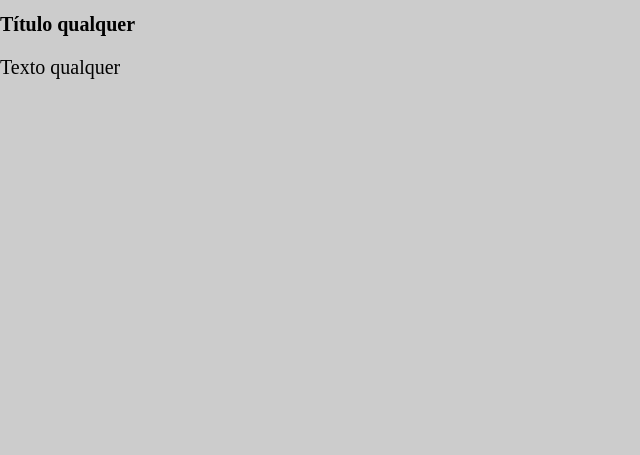
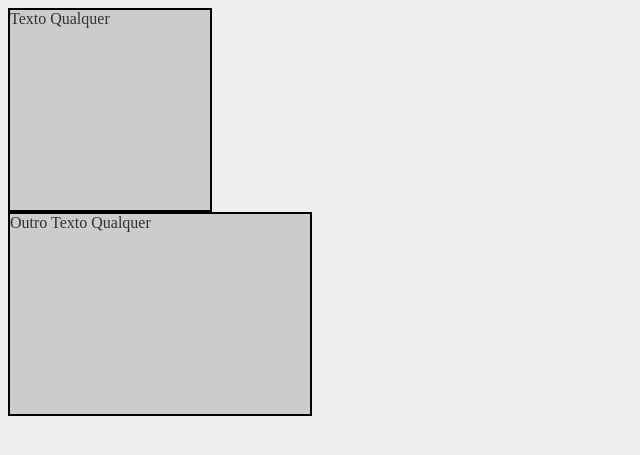
Before and after one commit to nathaliaveneziano/b7web, a PHP site: page / in a window 1280 px wide. Shown: the top 455 px of the page, without its empty margins (0-640 px from the left). Run offline with PHP 8.4, Linux system fonts and the light colour scheme.

Commit message:
Sass: Variáveis

```diff
--- a/courses/sass/assets/css/reset.css
+++ /dev/null
@@ -1 +0,0 @@
-body{margin:0;font-size:20px;background-color:#ccc}
--- a/courses/sass/assets/css/style.css
+++ b/courses/sass/assets/css/style.css
@@ -1 +1 @@
-h1{font-size:20px;font-weight:bold}
+body{background-color:#eee;color:#333}.quadrado{width:200px;height:200px;border:2px solid #000;background-color:#ccc}.retangulo{width:300px;height:200px;border:2px solid #000;background-color:#ccc}
--- a/courses/sass/assets/sass/reset.scss
+++ /dev/null
@@ -1,5 +0,0 @@
-body {
-  margin: 0;
-  font-size: 20px;
-  background-color: #ccc;
-}
--- a/courses/sass/assets/sass/style.scss
+++ b/courses/sass/assets/sass/style.scss
@@ -1,4 +1,23 @@
-h1 {
-  font-size: 20px;
-  font-weight: bold;
+$cor-fundo: #eee;
+$cor-fonte: #333;
+$borda-padrao: 2px;
+$fundo-padrao: #ccc;
+
+body {
+  background-color: $cor-fundo;
+  color: $cor-fonte;
 }
+
+.quadrado {
+  width: 200px;
+  height: 200px;
+  border: $borda-padrao solid #000;
+  background-color: $fundo-padrao;
+}
+
+.retangulo {
+  width: 300px;
+  height: 200px;
+  border: $borda-padrao solid #000;
+  background-color: $fundo-padrao;
+}
--- a/courses/sass/index.html
+++ b/courses/sass/index.html
@@ -3,12 +3,11 @@
   <head>
     <meta charset="UTF-8" />
     <meta name="viewport" content="width=device-width, initial-scale=1.0" />
-    <link rel="stylesheet" href="./assets/css/reset.css" />
     <link rel="stylesheet" href="./assets/css/style.css" />
     <title>Sass</title>
   </head>
   <body>
-    <h1>Título qualquer</h1>
-    <p>Texto qualquer</p>
+    <div class="quadrado">Texto Qualquer</div>
+    <div class="retangulo">Outro Texto Qualquer</div>
   </body>
 </html>
```
